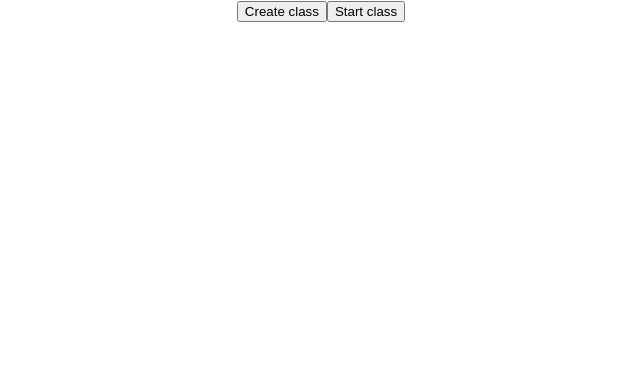
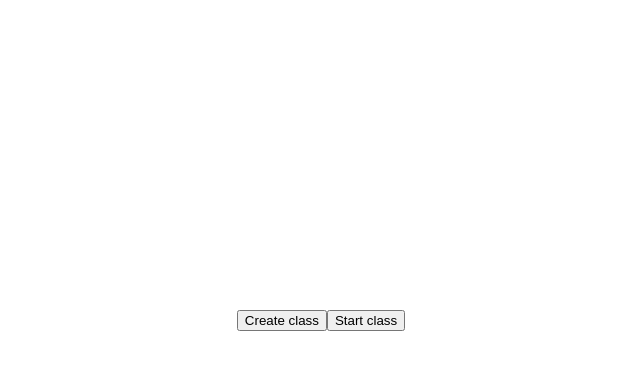
Before and after one commit to ademissew/HackMITEducation, a React (Create React App) app in the folder my-app/: page /teacherHome in a window 1280 px wide. Shown: the top 370 px of the page, without its empty margins (319-959 px from the left). Built offline with nearby package versions, Linux system fonts and the light colour scheme.

Commit message:
fixed heigbhthing

```diff
--- a/my-app/src/components/Container.js
+++ b/my-app/src/components/Container.js
@@ -1,6 +1,5 @@
 import React from 'react'
 import {Grid} from '@material-ui/core'
-
 /*const theme = createMuiTheme({
 
     Custom theme?
@@ -15,16 +14,16 @@ import {Grid} from '@material-ui/core'
   })*/
 
 const Container = ({ children }) => (
-    // <ThemeProvider theme={theme}>
         <Grid
-            container
-            direction="row"
-            justify="center"
-            alignItems="center"
-        >
+        container
+        spacing={0}
+        align="center"
+        justify="center"
+        direction="column"
+        style={{height:'80vh'}}
+      >
             {children}
         </Grid>
-    // </ThemeProvider>
 )
 
 export default Container
```
